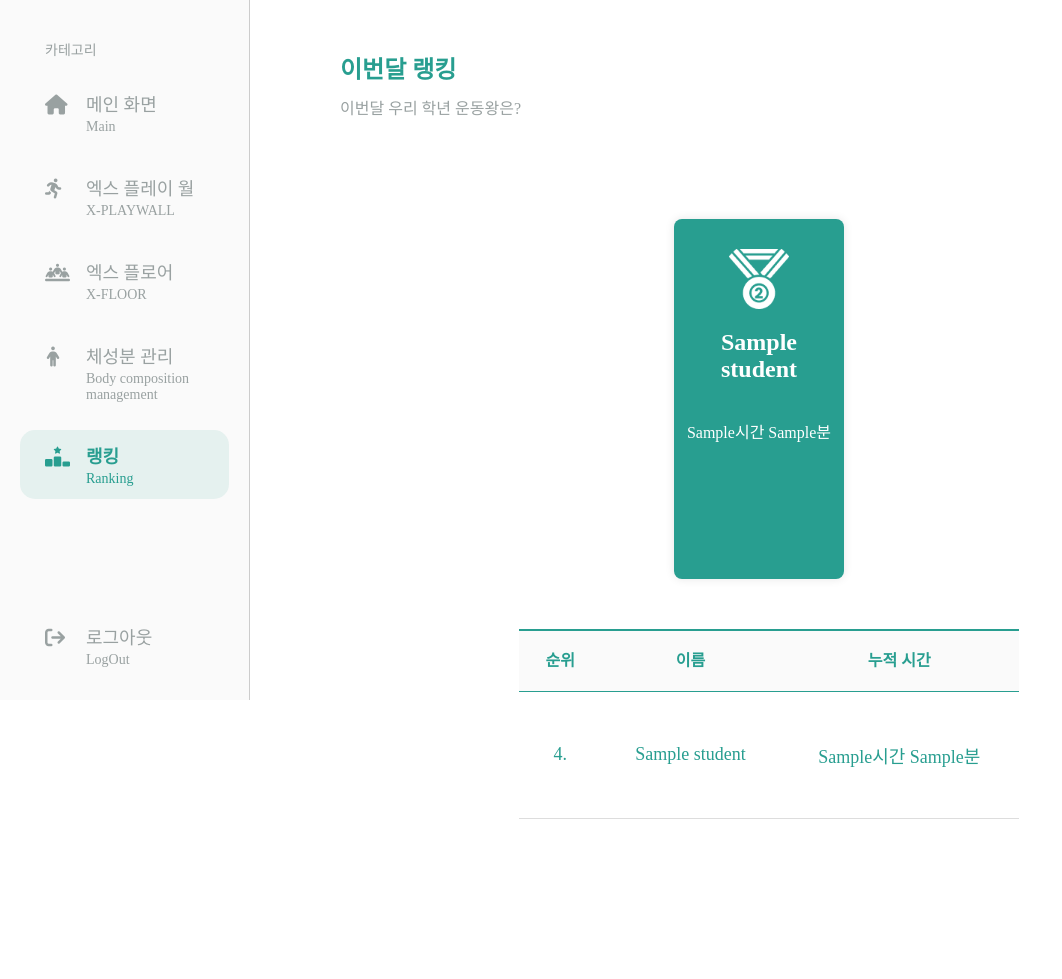
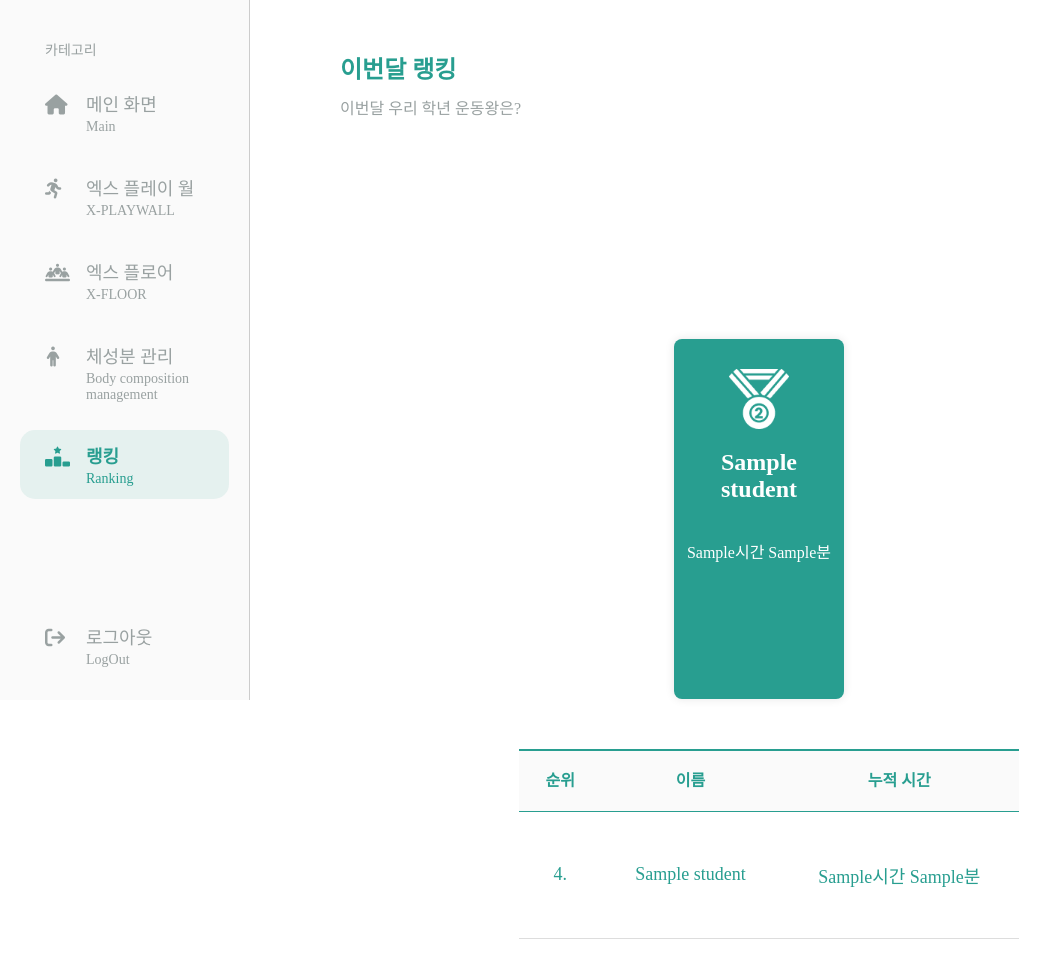
Before and after one commit to yhyg6969/NadeuriSmartMirror, a Django app: template ranking/templates/ranking.html in a window 1280 px wide. Shown: the part 100-1079 px from the top of the page, without its empty margins (0-1062 px from the left). Before the commit the page ends 919 px from the top, so only its background shows below. Run offline with Django 5.2, Linux system fonts and the light colour scheme; tables that the repository leaves empty hold one stand-in row (values such as "Sample post"); the template is opened without the code that fills it: values that come from a table or form of the project are taken from there, most other values are stand-ins (such as "Sample title", 1, 10 or a date in 2020); some web fonts are replaced.

Commit message:
Update ranking.css

```diff
--- a/static/ranking.css
+++ b/static/ranking.css
@@ -23,7 +23,7 @@
     align-items: center;
     padding: 20px;
     margin-left: 50px;
-    margin-top: 80px;
+    margin-top: 200px;
     background-color: #fff;
     width: 90%;
     height: 600px;
```
